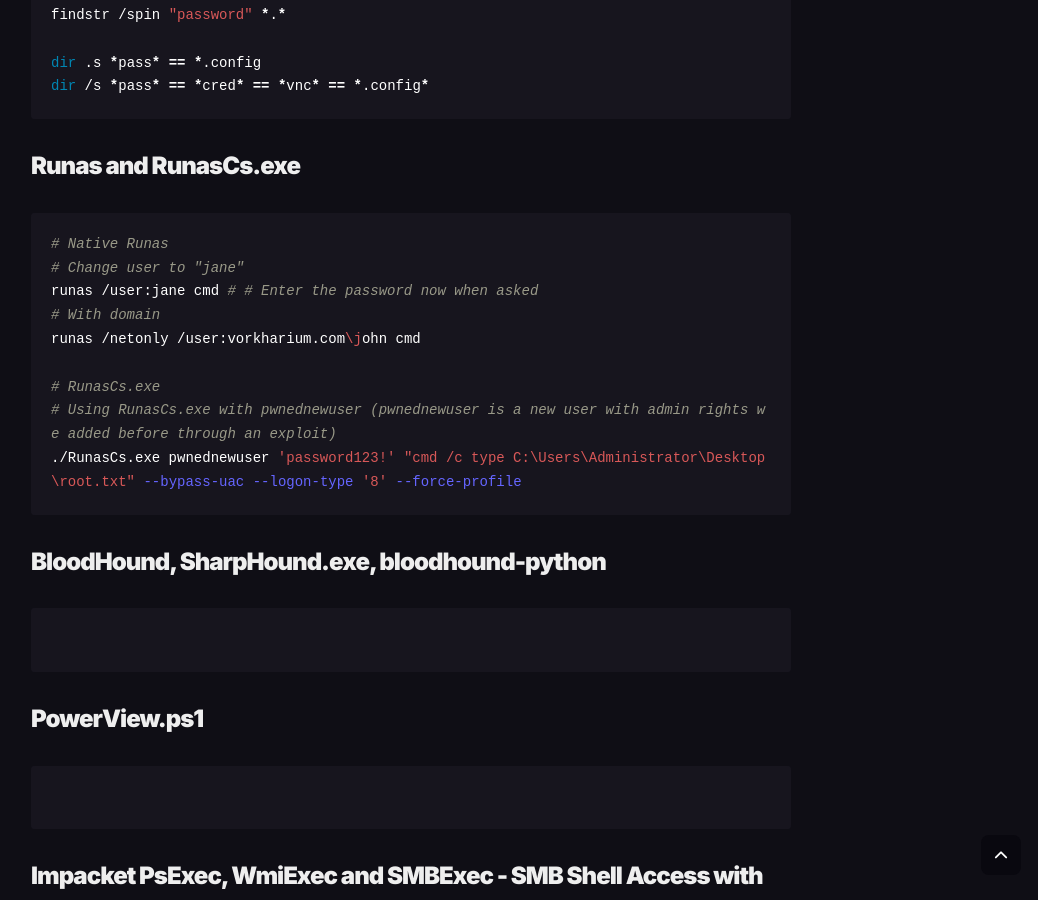
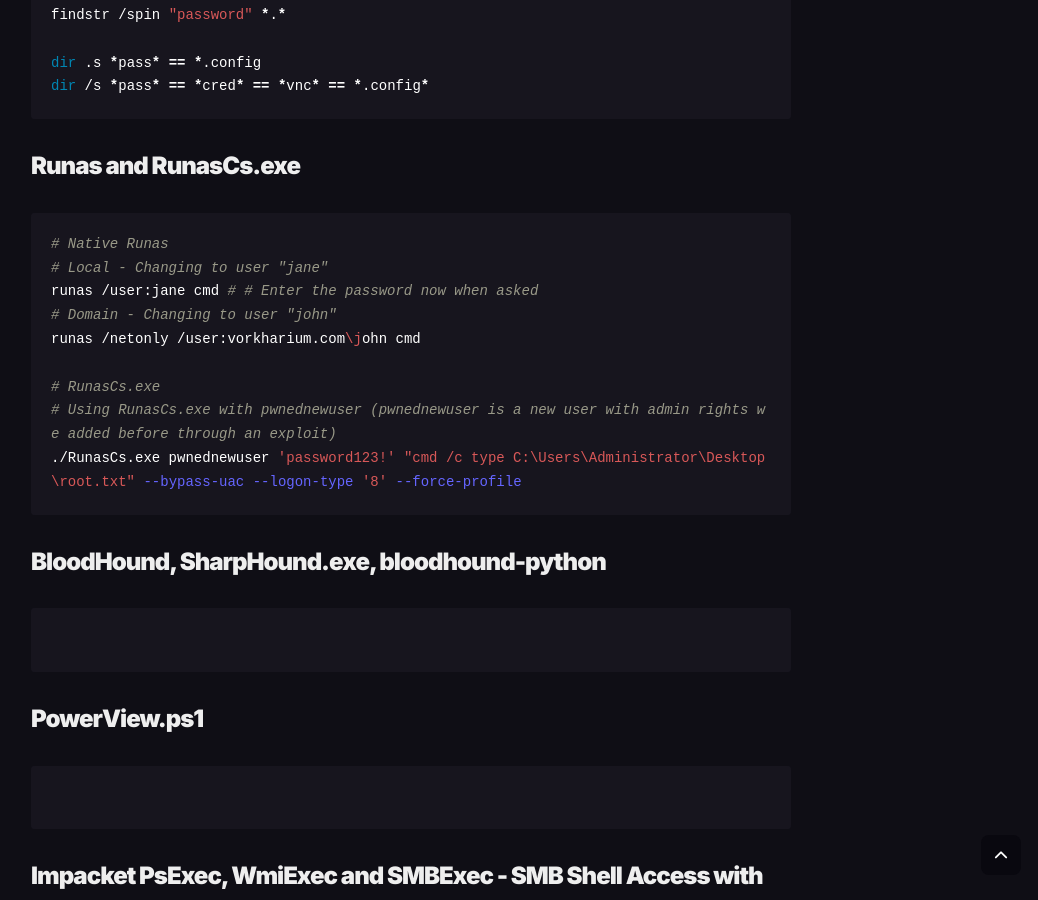
Before and after one commit to Vorkharium/vorkharium.github.io, a Jekyll site: the page built from _posts/2024-11-01-Attacking-Active-Directory-Cheatsheet.md, in a window 1280 px wide and 900 px high, scrolled down 8587 px. Shown: the whole window, without its empty margins (229-1267 px from the left). Built offline with Jekyll 4.4.1, drawn with Linux system fonts in a browser that asks for light colours; comment, search, counter and statistics services are not loaded.

Commit message:
Update 2024-11-01-Attacking-Active-Directory-Cheatsheet.md

````diff
--- a/_posts/2024-11-01-Attacking-Active-Directory-Cheatsheet.md
+++ b/_posts/2024-11-01-Attacking-Active-Directory-Cheatsheet.md
@@ -297,9 +297,9 @@
 ### Runas and RunasCs.exe
 ```shell
 # Native Runas
-# Change user to "jane"
+# Local - Changing to user "jane"
 runas /user:jane cmd # # Enter the password now when asked
-# With domain
+# Domain - Changing to user "john"
 runas /netonly /user:vorkharium.com\john cmd
 
 # RunasCs.exe
````
